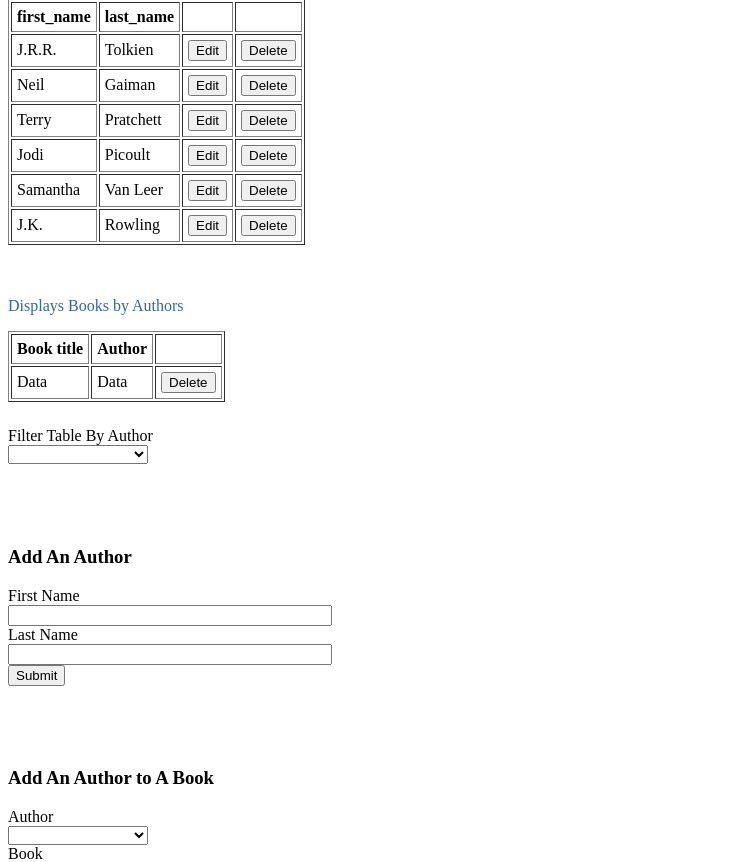
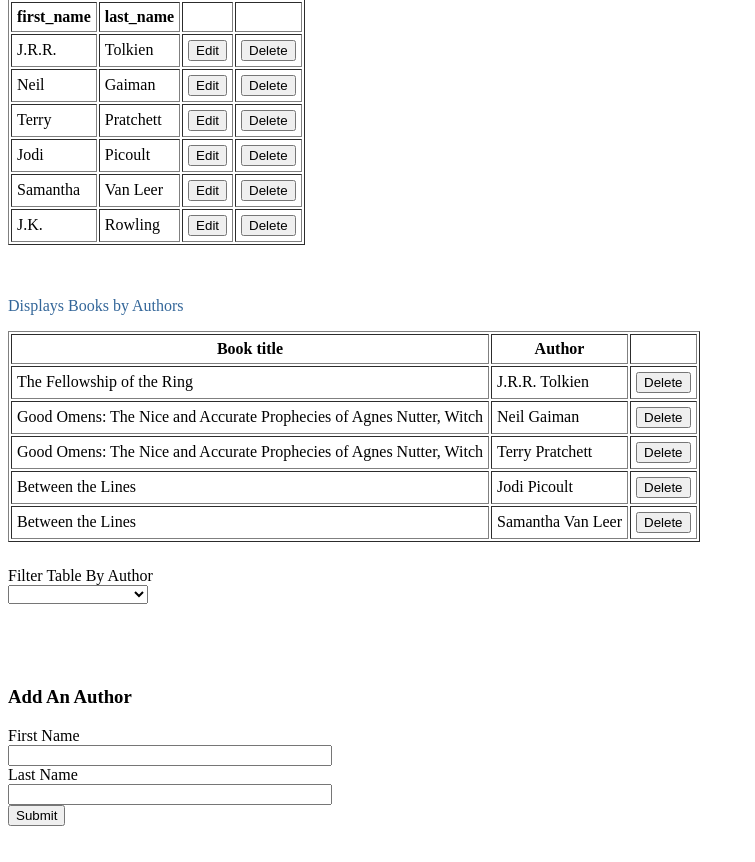
Before and after one commit to spencerlwahlstrom/greatreads, a Flask app: page /authors in a window 1280 px wide. Shown: the part 200-1062 px from the top of the page, without its empty margins (0-755 px from the left). Run offline with Flask 2, Linux system fonts and the light colour scheme; some libraries are stand-ins or nearby versions.

Commit message:
add sample data to authors_books

```diff
--- a/templates/authors.html
+++ b/templates/authors.html
@@ -32,8 +32,28 @@
             <th></th>
         </tr>
         <tr>
-            <td>Data</td>
-            <td>Data</td>
+            <td>The Fellowship of the Ring</td>
+            <td>J.R.R. Tolkien</td>
+            <td><button>Delete</button></td>
+        </tr>
+        <tr>
+            <td>Good Omens: The Nice and Accurate Prophecies of Agnes Nutter, Witch</td>
+            <td>Neil Gaiman</td>
+            <td><button>Delete</button></td>
+        </tr>
+        <tr>
+            <td>Good Omens: The Nice and Accurate Prophecies of Agnes Nutter, Witch</td>
+            <td>Terry Pratchett</td>
+            <td><button>Delete</button></td>
+        </tr>
+        <tr>
+            <td>Between the Lines</td>
+            <td>Jodi Picoult</td>
+            <td><button>Delete</button></td>
+        </tr>
+        <tr>
+            <td>Between the Lines</td>
+            <td>Samantha Van Leer</td>
             <td><button>Delete</button></td>
         </tr>
     </table>
```
